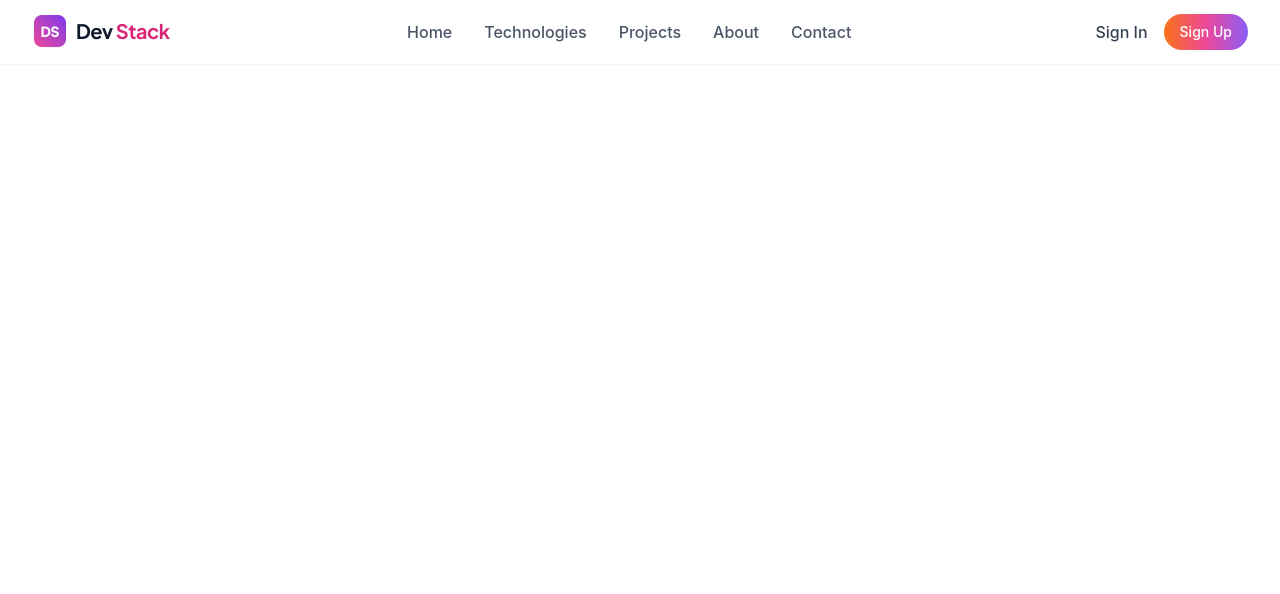
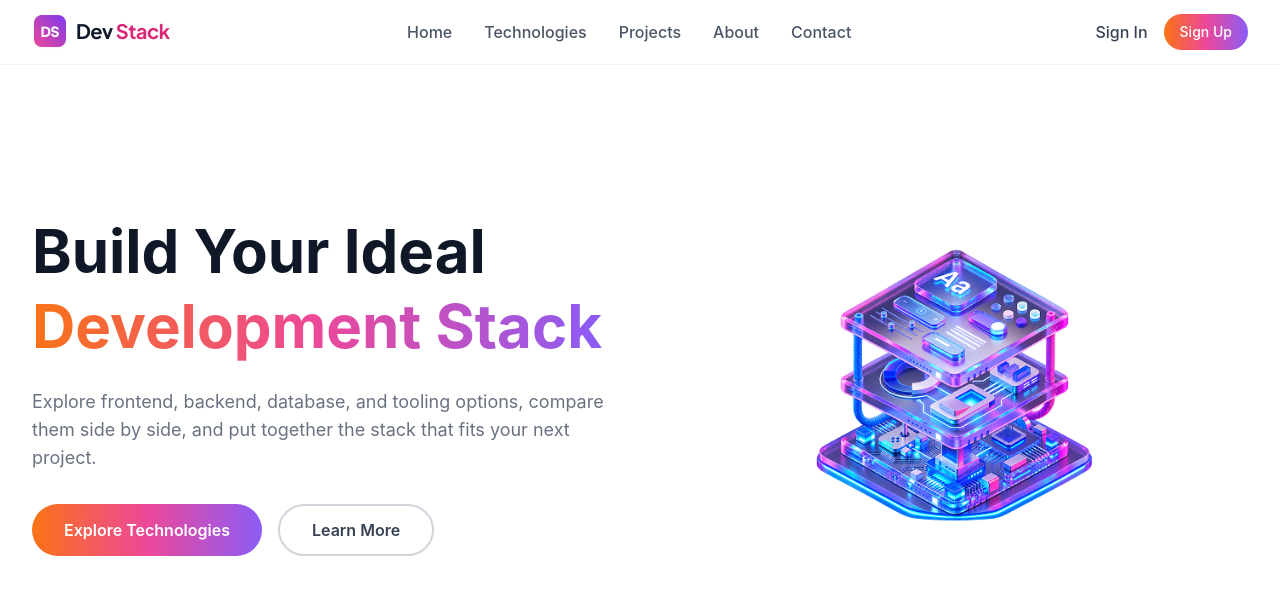
Before and after one commit to julkar929/assignment_5, a React (Vite) app in the folder dev-stack-builder/: page / in a window 1280 px wide. Shown: the top 594 px of the page. Built offline with nearby package versions, Linux system fonts and the light colour scheme.

Commit message:
build Hero banner

```diff
--- a/dev-stack-builder/src/App.tsx
+++ b/dev-stack-builder/src/App.tsx
@@ -1,11 +1,13 @@
 import 'react-toastify/dist/ReactToastify.css';
 import Navbar from './components/Navbar';
+import Hero from './components/Hero';
 
 
 function App() {
   return (
     <div className="min-h-screen bg-white text-gray-800">
       <Navbar />
+      <Hero />
     </div>
   );
 }
--- /dev/null
+++ b/dev-stack-builder/src/components/Hero.tsx
@@ -0,0 +1,36 @@
+const Hero = () => {
+  return (
+    <section className="max-w-7xl mx-auto px-4 sm:px-6 lg:px-8 py-16 md:py-24">
+      <div className="flex flex-col-reverse md:flex-row items-center gap-10">
+        <div className="flex-1 text-center md:text-left">
+          <h1 className="text-4xl md:text-6xl font-bold leading-tight text-gray-900">
+            Build Your Ideal <br />
+            <span className="brand-gradient-text">Development Stack</span>
+          </h1>
+          <p className="mt-6 text-gray-500 text-lg max-w-xl mx-auto md:mx-0">
+            Explore frontend, backend, database, and tooling options, compare them
+            side by side, and put together the stack that fits your next project.
+          </p>
+          <div className="mt-8 flex flex-col sm:flex-row gap-4 justify-center md:justify-start">
+            <button className="brand-gradient-bg text-white px-8 py-3 rounded-full font-semibold hover:opacity-90 transition">
+              Explore Technologies
+            </button>
+            <button className="border-2 border-gray-300 text-gray-700 px-8 py-3 rounded-full font-semibold hover:border-pink-400 hover:text-pink-500 transition">
+              Learn More
+            </button>
+          </div>
+        </div>
+
+        <div className="flex-1 flex justify-center">
+          <img
+            src="/banner-stack.png"
+            alt="3D Technology Stack"
+            className="w-full max-w-md object-contain"
+          />
+        </div>
+      </div>
+    </section>
+  );
+};
+
+export default Hero;
```
